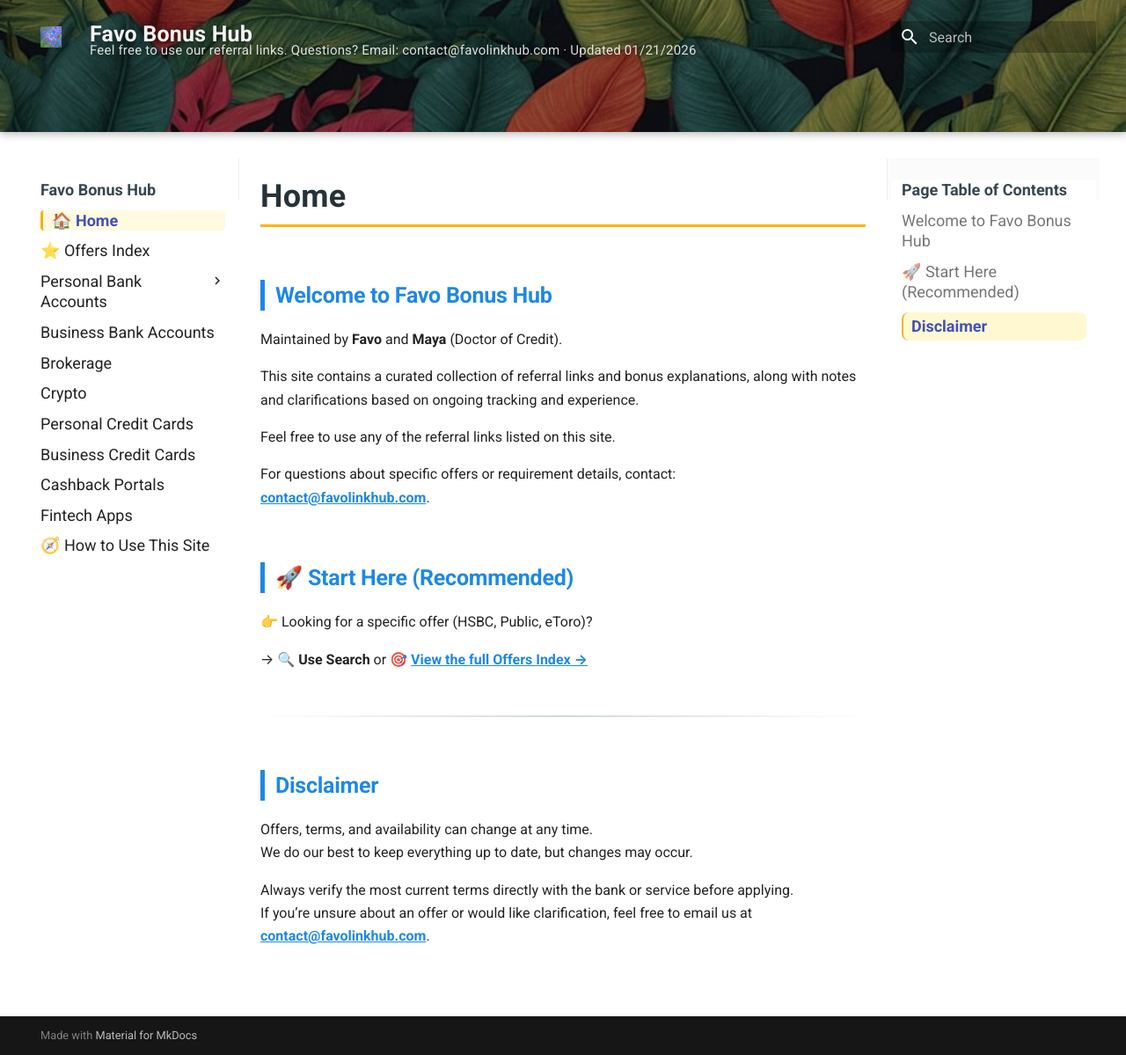
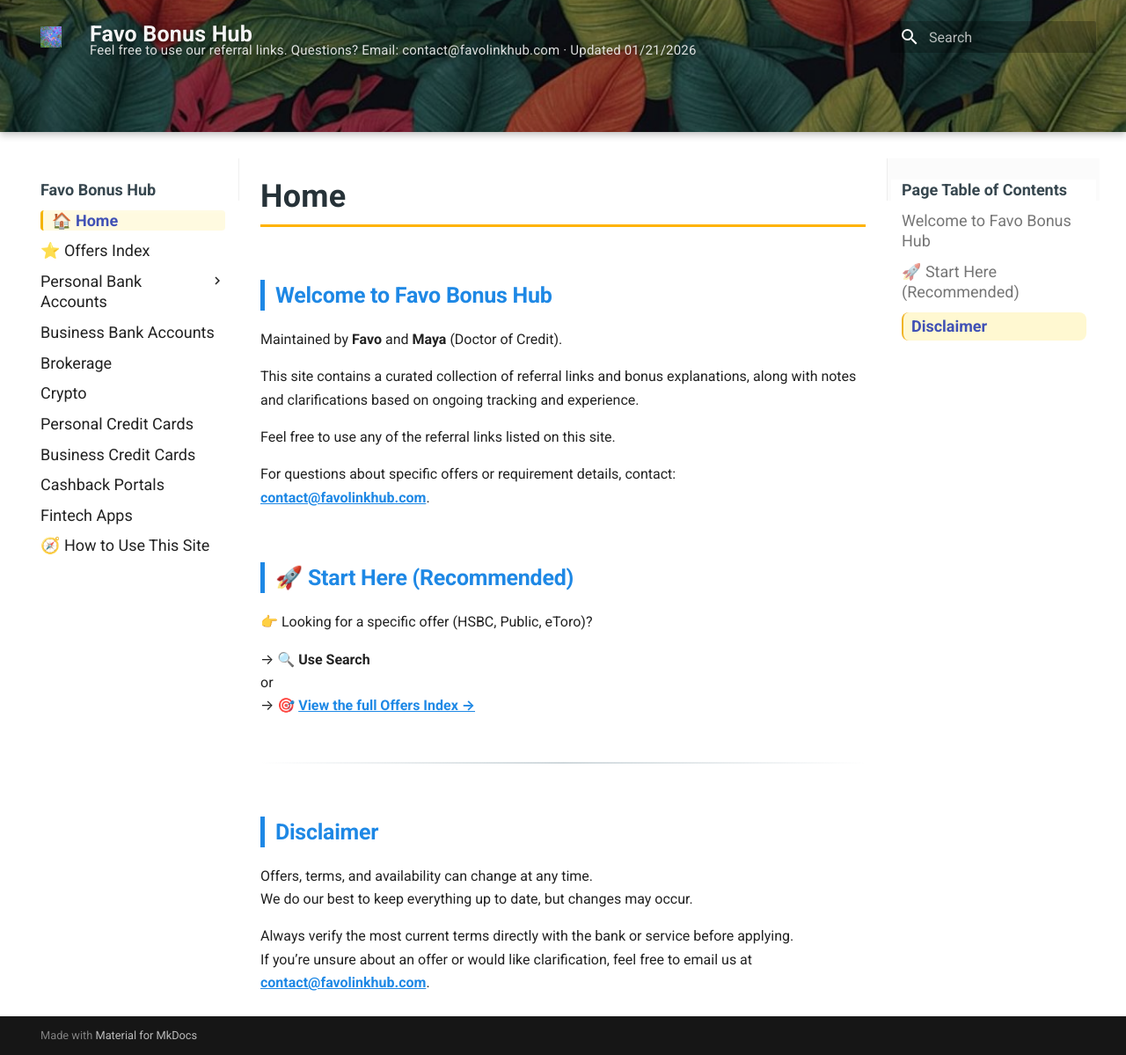
Before and after one commit to whispersofzephyr/favolinkhub-site, an MkDocs documentation site: the page built from docs/index.md, in a window 1280 px wide and 1199 px high. Shown: the whole window at 88% size. Built offline with MkDocs 1.6.1 and Material for MkDocs 9.7.7, drawn with Linux system fonts in a browser that asks for light colours.

```diff
--- a/docs/index.md
+++ b/docs/index.md
@@ -15,7 +15,9 @@ For questions about specific offers or requirement details, contact:
 
 👉 Looking for a specific offer (HSBC, Public, eToro)?
 
-→ **🔍 Use Search** or 🎯 <a href="offers-index.md"><strong>View the full Offers Index →</strong></a>
+  → **🔍 Use Search**
+  or
+  → 🎯 <a href="offers-index.md"><strong>View the full Offers Index →</strong></a>
 
 ---
 
```
